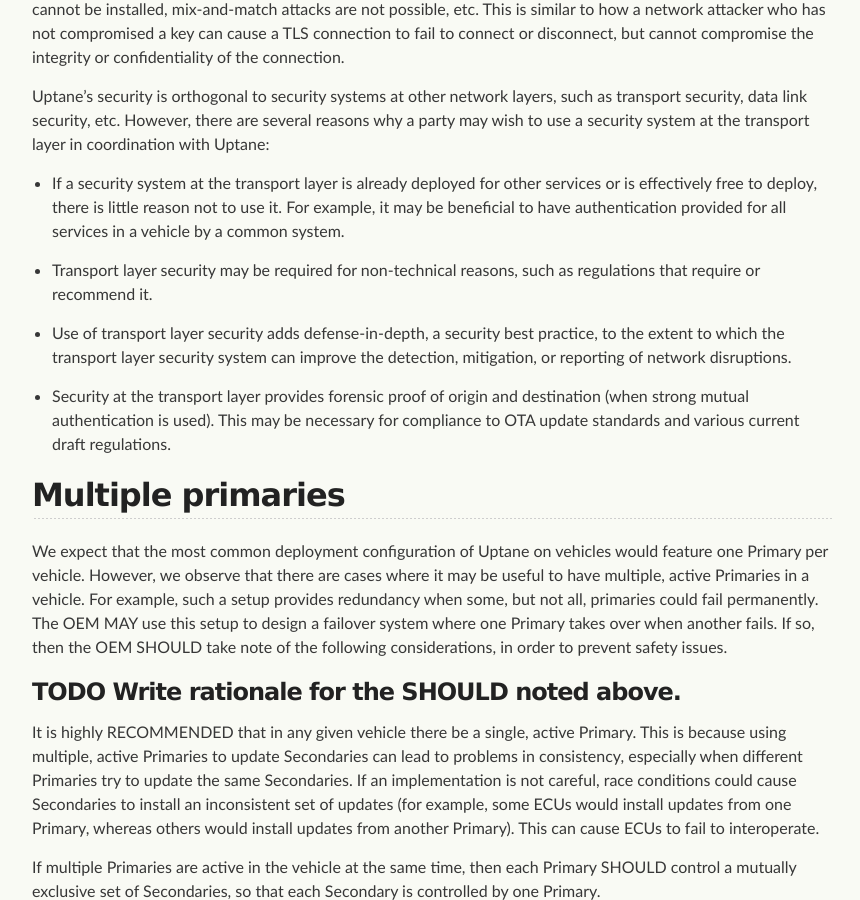
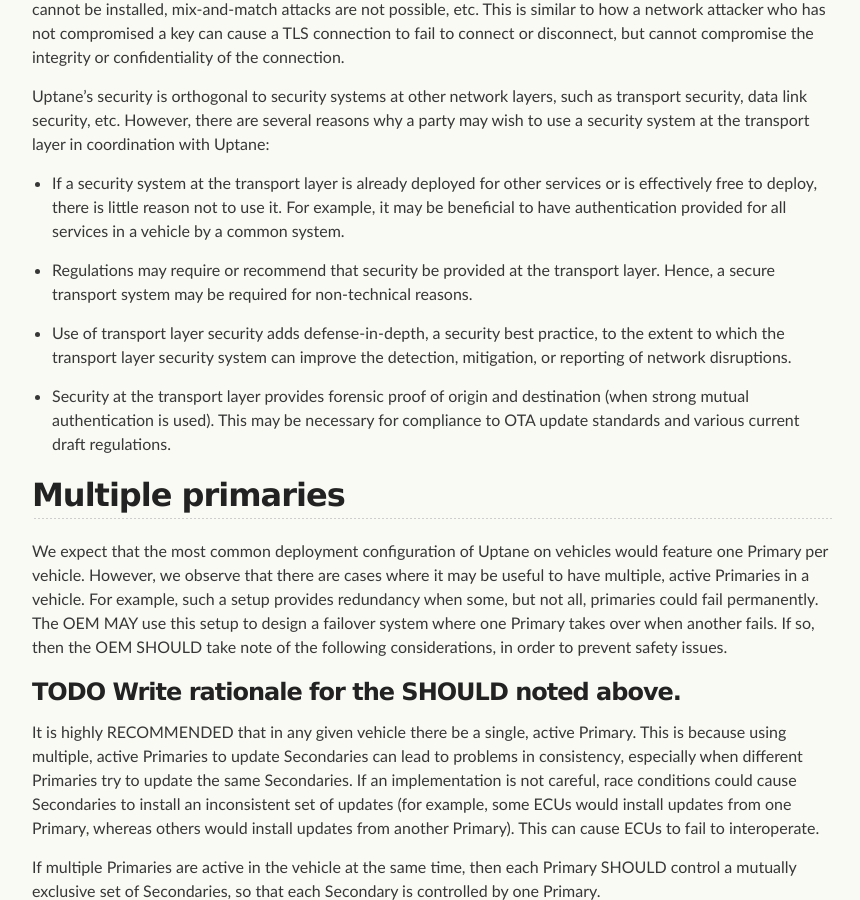
Before and after one commit to uptane/deployment-considerations, a Jekyll site: the page built from customizations.md, in a window 1280 px wide and 900 px high, scrolled down 2870 px. Shown: the whole window, without its empty margins (208-1068 px from the left). Built offline with Jekyll 4.4.1, drawn with Linux system fonts in a browser that asks for light colours; our own code applies the rules of GitHub Pages for plain Markdown files.

Commit message:
Update customizations.md
Lois's suggestion

```diff
--- a/customizations.md
+++ b/customizations.md
@@ -71,7 +71,7 @@ Uptane's security is orthogonal to security systems at other network layers, suc
 
 - If a security system at the transport layer is already deployed for other services or is effectively free to deploy, there is little reason not to use it.  For example, it may be beneficial to have authentication provided for all services in a vehicle by a common system.
 
-- Transport layer security may be required for non-technical reasons, such as regulations that require or recommend it.
+- Regulations may require or recommend that security be provided at the transport layer. Hence, a secure transport system may be required for non-technical reasons.
 
 - Use of transport layer security adds defense-in-depth, a security best practice, to the extent to which the transport layer security system can improve the detection, mitigation, or reporting of network disruptions.
 
```
